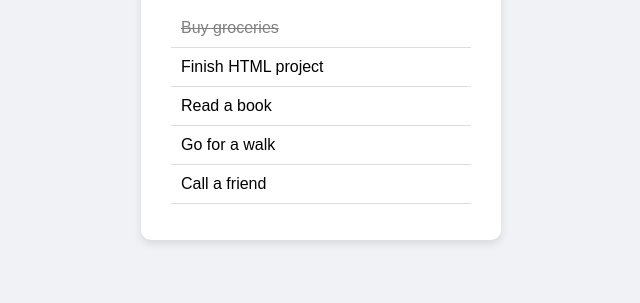
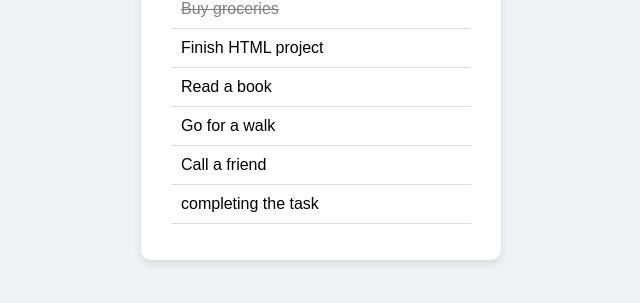
Before and after one commit to vaishnavimudda/staticweb, a plain HTML site: page index.html in a window 1280 px wide. Shown: the part 333-636 px from the top of the page, without its empty margins (319-959 px from the left). Drawn offline with Linux system fonts and the light colour scheme.

Commit message:
added task

```diff
--- a/index.html
+++ b/index.html
@@ -15,6 +15,7 @@
             <li>Read a book</li>
             <li>Go for a walk</li>
             <li>Call a friend</li>
+            <li>completing the task</li>
         </ul>
     </div>
 </body>
```
